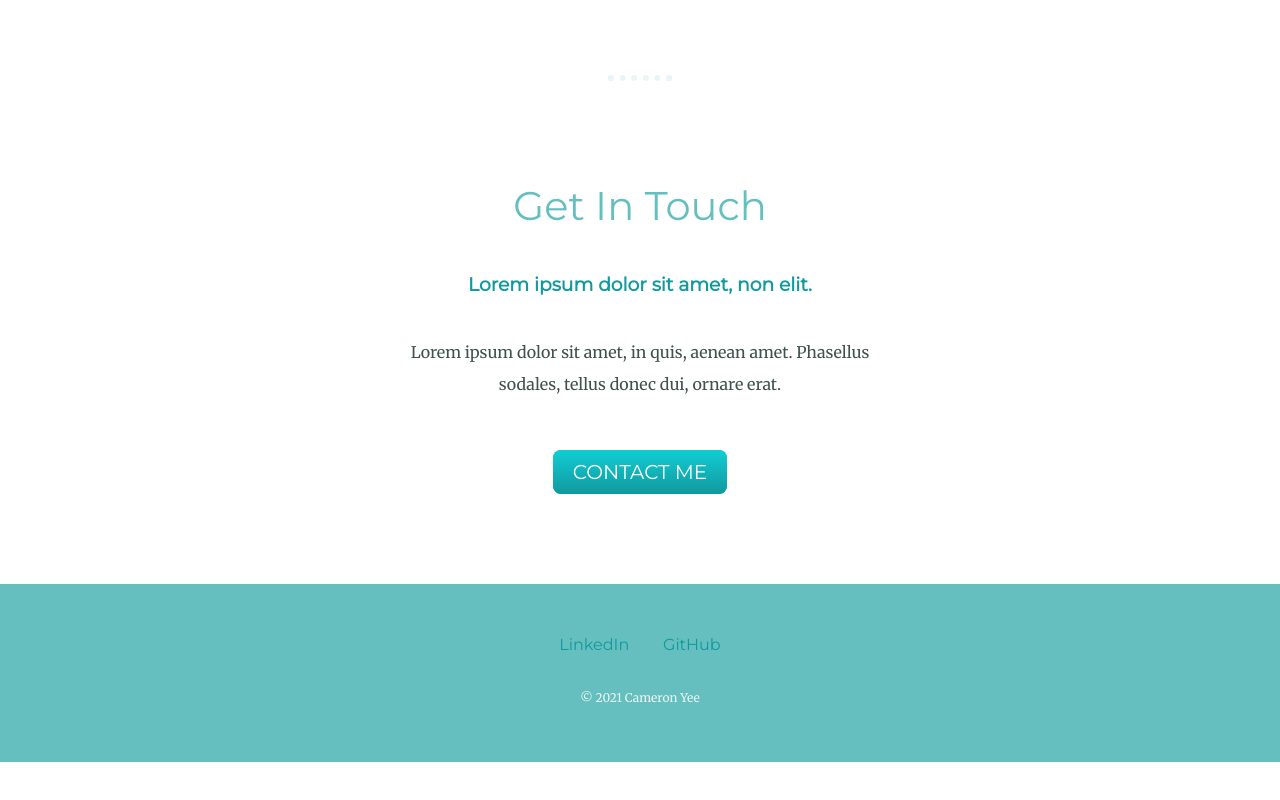
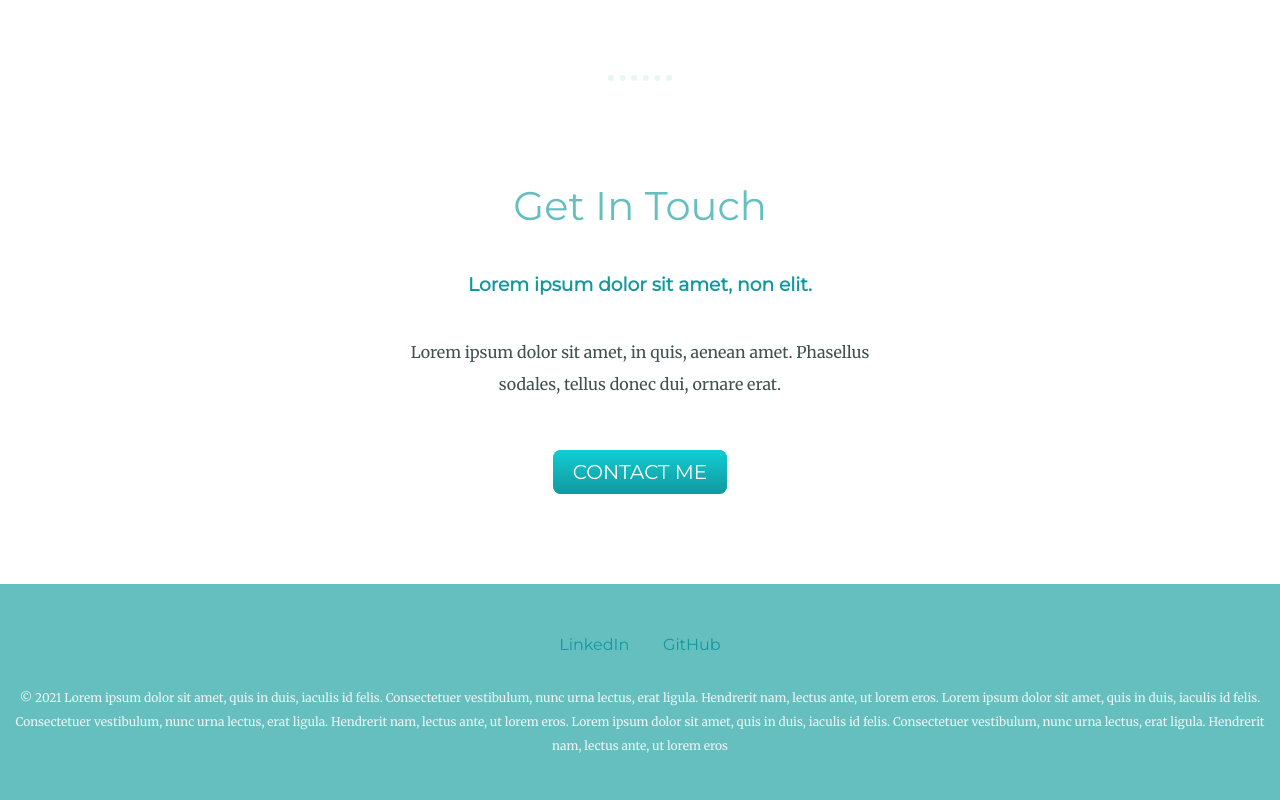
Before and after one commit to Cameron327/CSS-mysite, a plain HTML site: page index.html in a window 1280 px wide. Shown: the part 2233-3033 px from the top of the page. Before the commit the page ends 2995 px from the top, so only its background shows below. Drawn offline with Linux system fonts and the light colour scheme.

Commit message:
Testing if changes affect the hosted site after pushing

```diff
--- a/index.html
+++ b/index.html
@@ -73,7 +73,13 @@
     <div class="bottom-container">
       <a class="footer-link" href="https://www.linkedin.com/in/cam-yee">LinkedIn</a>
       <a class="footer-link" href="https://github.com/Cameron327">GitHub</a>
-      <p class="copyright">© 2021 Cameron Yee</p>
+      <p class="copyright">© 2021 Lorem ipsum dolor sit amet, quis in duis, iaculis id felis.
+        Consectetuer vestibulum, nunc urna lectus, erat ligula. Hendrerit
+        nam, lectus ante, ut lorem eros. Lorem ipsum dolor sit amet, quis in duis, iaculis id felis.
+        Consectetuer vestibulum, nunc urna lectus, erat ligula. Hendrerit
+        nam, lectus ante, ut lorem eros. Lorem ipsum dolor sit amet, quis in duis, iaculis id felis.
+        Consectetuer vestibulum, nunc urna lectus, erat ligula. Hendrerit
+        nam, lectus ante, ut lorem eros</p>
     </div>
   </body>
 </html>
```
